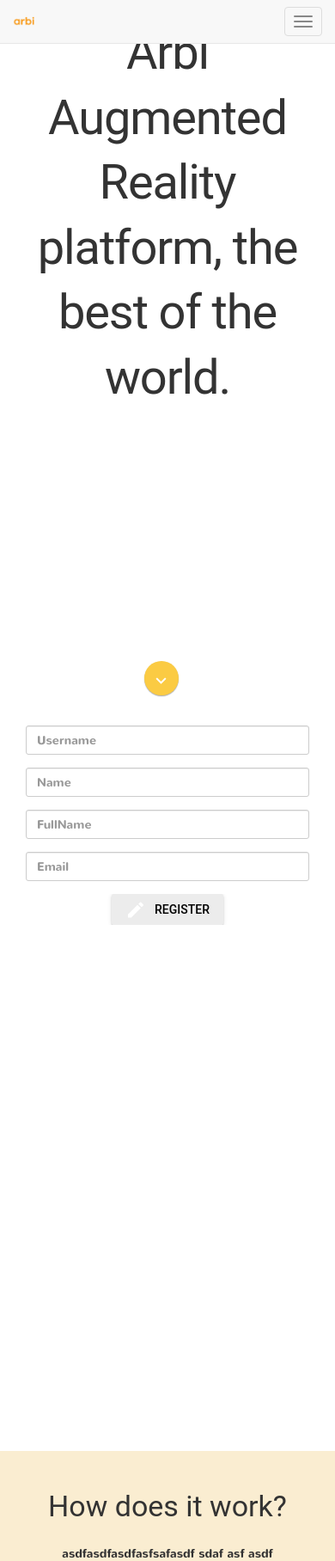
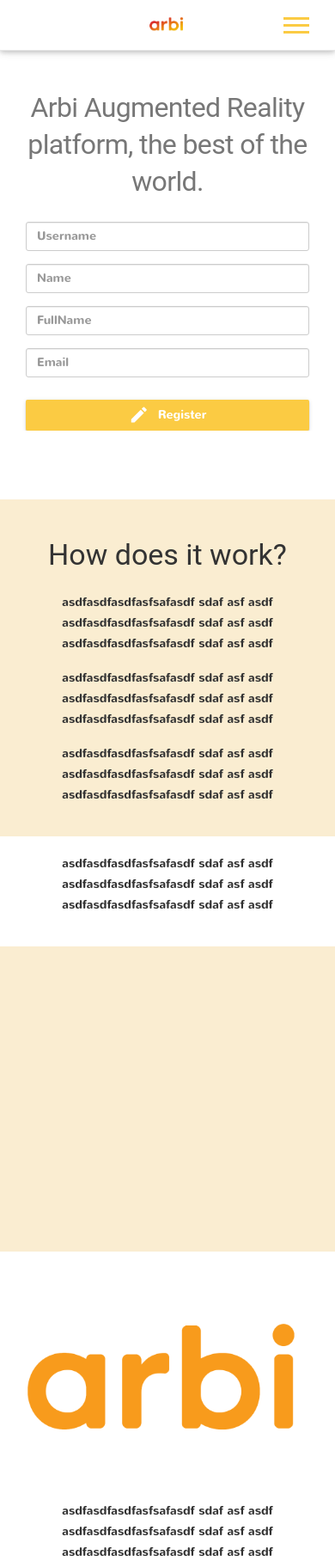
Before and after one commit to fandy/arbio, a PHP site: page / in a window 390 px wide. Shown: the top 1816 px of the page at 86% size. Run offline with PHP 8.4, Linux system fonts and the light colour scheme; some web fonts are replaced.

Commit message:
responsive home

```diff
--- a/home.html
+++ b/home.html
@@ -30,16 +30,16 @@
     <link rel="stylesheet" href="public/css/arbi.css">
   </head>
   <body>
-    <nav class="navbar navbar-default navbar-fixed-top">
+    <nav class="navbar navbar-default navbar-fixed-top text-center">
       <div class="container-fluid">
         <div class="navbar-header">
-          <button type="button" class="navbar-toggle collapsed" data-toggle="collapse" data-target="#bs-example-navbar-collapse-1" aria-expanded="false">
-            <span class="sr-only">Toggle navigation</span>
-            <span class="icon-bar"></span>
-            <span class="icon-bar"></span>
-            <span class="icon-bar"></span>
+          <button id="nav-icon3" type="button" class="navbar-toggle collapsed" data-toggle="collapse" data-target="#bs-example-navbar-collapse-1" aria-expanded="false">
+              <span class="icon-bar"></span>
+              <span class="icon-bar"></span>
+              <span class="icon-bar"></span>
+              <span class="icon-bar"></span>
           </button>
-          <a class="navbar-brand" href="#"><img src="public/images/High-res-logo-yellow.png"></a>
+          <a class="navbar-brand" href="#"><img src="public/images/logo.png"></a>
         </div>
 
         <div class="collapse navbar-collapse" id="bs-example-navbar-collapse-1">
@@ -93,11 +93,11 @@
               </div>
             </div>
           </div>
-          <div class="col-md-12 down">
+          <!--div class="col-md-12 down">
             <button class="mdl-button mdl-js-button mdl-button--fab mdl-button--mini-fab">
               <i class="mdi mdi-keyboard_arrow_down"></i>
             </button>
-          </div>
+          </div-->
         </div>
       </div>
     </section>
--- a/public/css/arbi.css
+++ b/public/css/arbi.css
@@ -18,8 +18,102 @@
 	src: url('../fonts/NUNITO-BOLD.ttf')  format('truetype')
 }
 
+.navbar-default .navbar-toggle:focus, .navbar-default .navbar-toggle:hover{
+	background-color: transparent;
+}
+
+.navbar-default .navbar-toggle{
+	border: none;
+}
+/*  ICONO MENU-CLOS */
+#nav-icon3{
+	width: 30px;
+    height: 30px;
+    position: relative;
+    right: 15px;
+    top: 12px;
+	-webkit-transform: rotate(0deg);
+	-moz-transform: rotate(0deg);
+	-o-transform: rotate(0deg);
+	transform: rotate(0deg);
+	-webkit-transition: .5s ease-in-out;
+	-moz-transition: .5s ease-in-out;
+	-o-transition: .5s ease-in-out;
+	transition: .5s ease-in-out;
+	cursor: pointer;
+}
+
+.iphone-margin{
+	-webkit-margin-before: -50px !important;
+}
+
+#nav-icon3 span{
+	display: block;
+	position: absolute;
+	height: 3px;
+	width: 100%;
+	background: #fbcb43;
+	border-radius: 0;
+	margin-top: 0;
+	opacity: 1;
+	left: 0;
+	-webkit-transform: rotate(0deg);
+	-moz-transform: rotate(0deg);
+	-o-transform: rotate(0deg);
+	transform: rotate(0deg);
+	-webkit-transition: .25s ease-in-out;
+	-moz-transition: .25s ease-in-out;
+	-o-transition: .25s ease-in-out;
+	transition: .25s ease-in-out;
+}
+
+#nav-icon3 span:nth-child(1) {
+	top: 0px;
+}
+
+#nav-icon3 span:nth-child(2),#nav-icon3 span:nth-child(3) {
+	top: 8px;
+}
+
+#nav-icon3 span:nth-child(4) {
+	top: 16px;
+}
+
+#nav-icon3.open span:nth-child(1) {
+	top: 18px;
+	width: 0%;
+	left: 50%;
+}
+
+#nav-icon3.open span:nth-child(2) {
+	-webkit-transform: rotate(45deg);
+	-moz-transform: rotate(45deg);
+	-o-transform: rotate(45deg);
+	transform: rotate(45deg);
+}
+
+#nav-icon3.open span:nth-child(3) {
+	-webkit-transform: rotate(-45deg);
+	-moz-transform: rotate(-45deg);
+	-o-transform: rotate(-45deg);
+	transform: rotate(-45deg);
+}
+
+#nav-icon3.open span:nth-child(4) {
+	top: 18px;
+	width: 0%;
+	left: 50%;
+}
+
+
+.navbar-brand{
+	padding: 12px;
+	height: inherit;
+	margin-left: 0 !important;
+}
+
 .navbar-brand img {
-	height: 20px
+	width: 45px
 }
 
 section {
@@ -33,13 +127,6 @@
 .section {
 	padding: 20px 0;
 }
-
-
-
-#section-home .col-md-6.height{
-	height: 100vh;
-}
-
 
 .contenido-main a{
 	color: #fbcb43;
@@ -93,10 +180,27 @@
     top: 4px;
 }
 
+.mdl-button.mdl-js-button.mdl-button--raised{
+	margin-top: 11px;
+	background-color: #fbcb43;
+    font-family: inherit;
+	text-transform: capitalize;
+	color: #FFFFFF;
+}
+.mdl-button.mdl-js-button.mdl-button--raised.register{
+	max-width: 345px;
+	width: 100%;
+}
+
 .mdl-button.mdl-js-button.mdl-button--raised.register i{
 	vertical-align: middle;
     color: #FFFFFF;
     margin-right: 10px;
+}
+
+.contenido-main h1{
+	font-size: 32px;
+	color: #777;
 }
 
 @media ( min-width : 768px) {
@@ -157,16 +261,7 @@
 	.navbar-right{
 		margin-right: 0;
 	}
-	.mdl-button.mdl-js-button.mdl-button--raised{
-		margin-top: 11px;
-		background-color: #fbcb43;
-	    font-family: inherit;
-    	text-transform: capitalize;
-    	color: #FFFFFF;
-	}
-	.mdl-button.mdl-js-button.mdl-button--raised.register{
-		width: 50%;
-	}
+
 	#section-home{
 		height: 100vh;
 		overflow: hidden;
@@ -180,7 +275,26 @@
         max-width: 500px;
         color: #777;
 	}
-	.contenido-main h1{
-		font-size: 32px;
+
+	#section-home .col-md-6.height{
+		height: 100vh;
 	}
 }
+
+@media (max-width : 768px) {
+	nav.navbar.navbar-default{
+		background-color: #FFFFFF;
+		box-shadow: 0 2px 5px 0 rgba(0, 0, 0, 0.16), 0 2px 10px 0 rgba(0, 0, 0, 0.12);
+	}
+	section{
+		padding: 80px 0;
+	}
+	.navbar-brand{
+	    position: relative;
+    	left: calc(50% - 35px);
+	}
+	#section-home .col-md-6.height{
+		max-width: 500px;
+		margin: auto;
+	}
+}
--- a/public/js/jshome.js
+++ b/public/js/jshome.js
@@ -52,6 +52,9 @@
 
 var designedFor = $('#owlDesignedFor');
 $(document).ready(function () {
+	$('#nav-icon3').click(function(){
+		$(this).toggleClass('open');
+	});
 	resizeSection();
 	designedFor.owlCarousel({
 	    items:3,
```
Also changed, not shown: public/images/logo.png (added).
